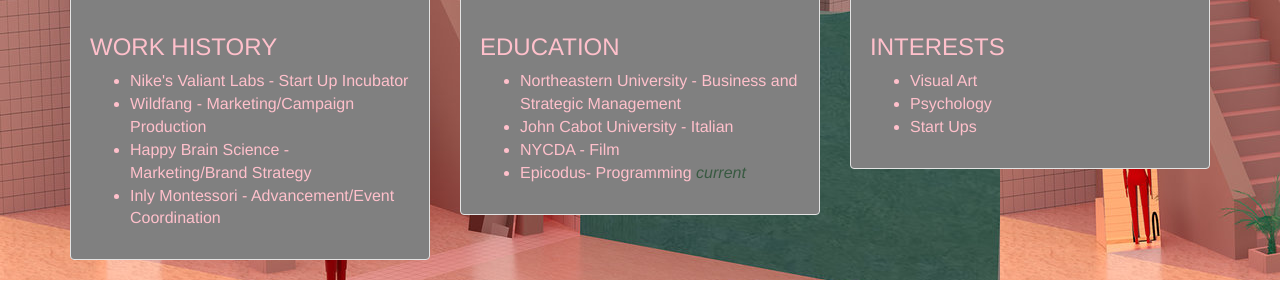
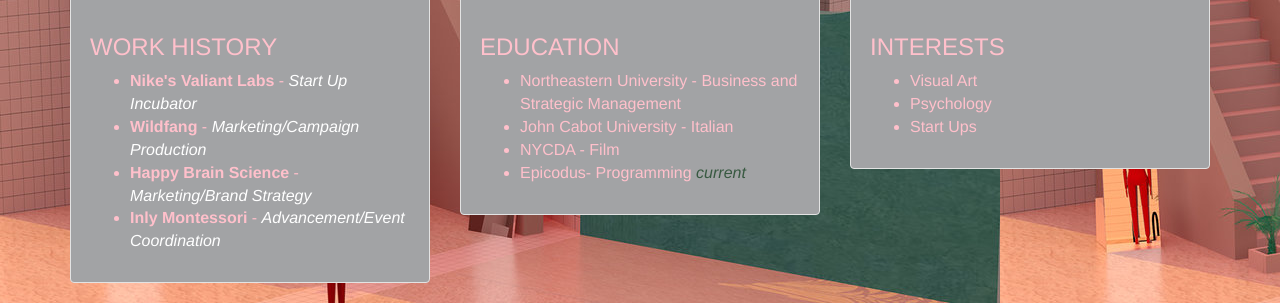
Before and after one commit to lizatennis8/portfolio, a plain HTML site: page index.html in a window 1280 px wide. Shown: the part 529-832 px from the top of the page. Before the commit the page ends 809 px from the top, so only its background shows below. Drawn offline with Linux system fonts and the light colour scheme.

Commit message:
add strong and em tags to work history

```diff
--- a/css/stylesheet.css
+++ b/css/stylesheet.css
@@ -32,10 +32,14 @@
 }
 
 .well{
-  background-color: grey;
+  background-color: #a2a3a5;
 }
 
 .green{
   color: #385941;
   font-style: italic;
 }
+
+em{
+  color: white;
+}
--- a/index.html
+++ b/index.html
@@ -24,10 +24,10 @@
         <div class="well">
           <h3>WORK HISTORY</h3>
           <ul>
-             <li>Nike's Valiant Labs - Start Up Incubator</li>
-             <li>Wildfang - Marketing/Campaign Production</li>
-             <li>Happy Brain Science - Marketing/Brand Strategy</li>
-             <li>Inly Montessori - Advancement/Event Coordination</li>
+             <li><strong>Nike's Valiant Labs</strong> - <em>Start Up Incubator</em></li>
+             <li><strong>Wildfang</strong> - <em>Marketing/Campaign Production</em></li>
+             <li><strong>Happy Brain Science</strong> - <em>Marketing/Brand Strategy</em></li>
+             <li><strong>Inly Montessori</strong> - <em>Advancement/Event Coordination</em></li>
           </ul>
         </div>
       </div>
```
